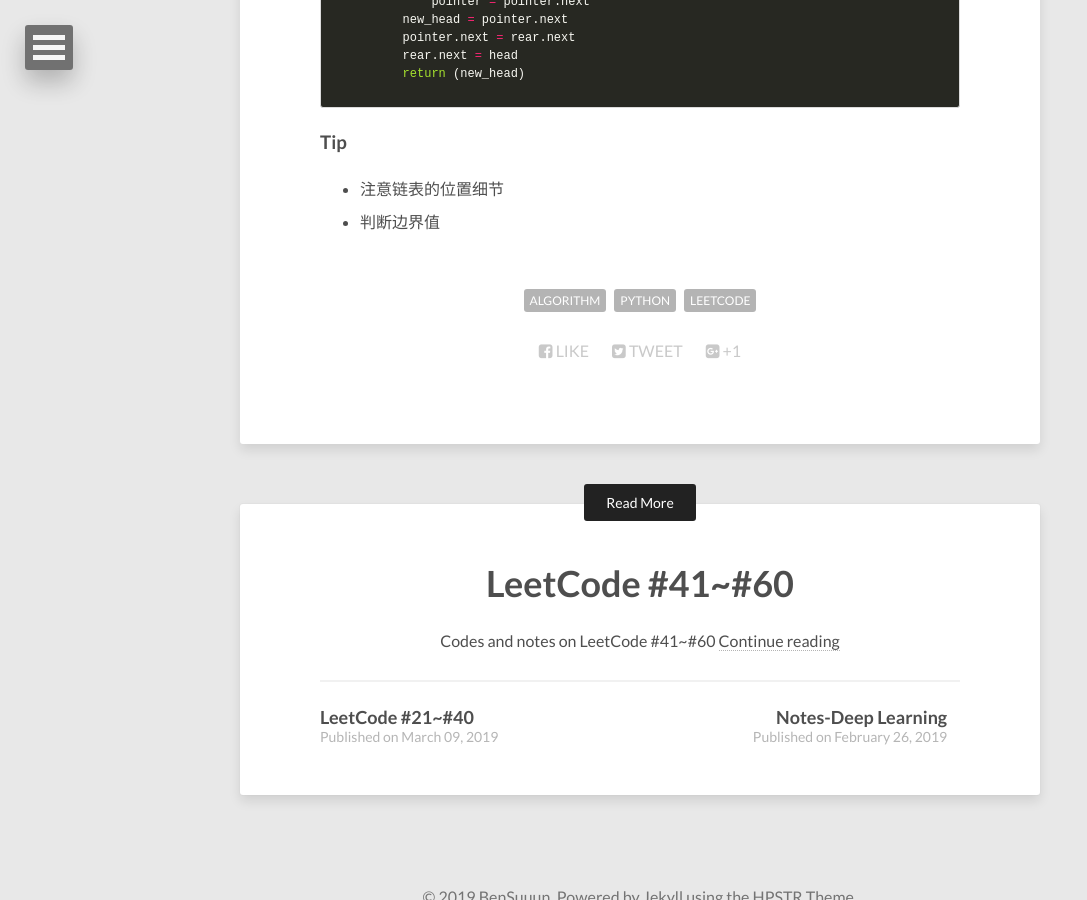
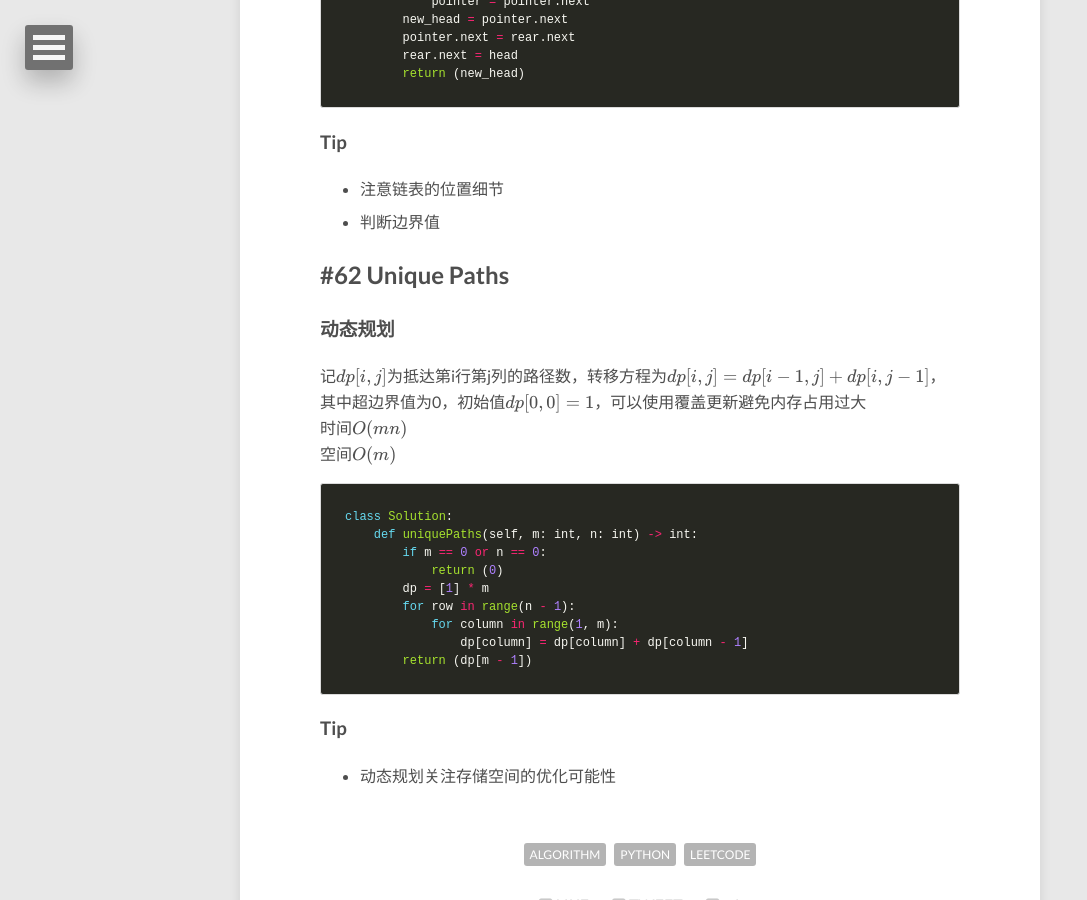
Before and after one commit to Wangbin-Sun/wangbin-sun.github.io, a Jekyll site: the page built from _posts/2019-04-18-leetcode-61-to-80.md, in a window 1280 px wide and 900 px high, scrolled down 1132 px. Shown: the whole window, without its empty margins (0-1087 px from the left). Built offline with Jekyll 4.4.1, drawn with Linux system fonts in a browser that asks for light colours; nearby versions of some CDN libraries; formulas are drawn with MathJax 3.

Commit message:
Update Leetcode to #62

````diff
--- a/_posts/2019-04-18-leetcode-61-to-80.md
+++ b/_posts/2019-04-18-leetcode-61-to-80.md
@@ -47,3 +47,24 @@ class Solution:
 ### Tip
 * 注意链表的位置细节
 * 判断边界值
+
+## #62 Unique Paths
+
+### 动态规划
+记$dp[i, j]$为抵达第i行第j列的路径数，转移方程为$dp[i, j] = dp[i - 1, j] + dp[i, j - 1]$，其中超边界值为0，初始值$dp[0, 0] = 1$，可以使用覆盖更新避免内存占用过大
+时间$O(mn)$
+空间$O(m)$
+```python
+class Solution:
+    def uniquePaths(self, m: int, n: int) -> int:
+        if m == 0 or n == 0:
+            return (0)
+        dp = [1] * m
+        for row in range(n - 1):
+            for column in range(1, m):
+                dp[column] = dp[column] + dp[column - 1]
+        return (dp[m - 1])
+```
+
+### Tip
+* 动态规划关注存储空间的优化可能性
````
